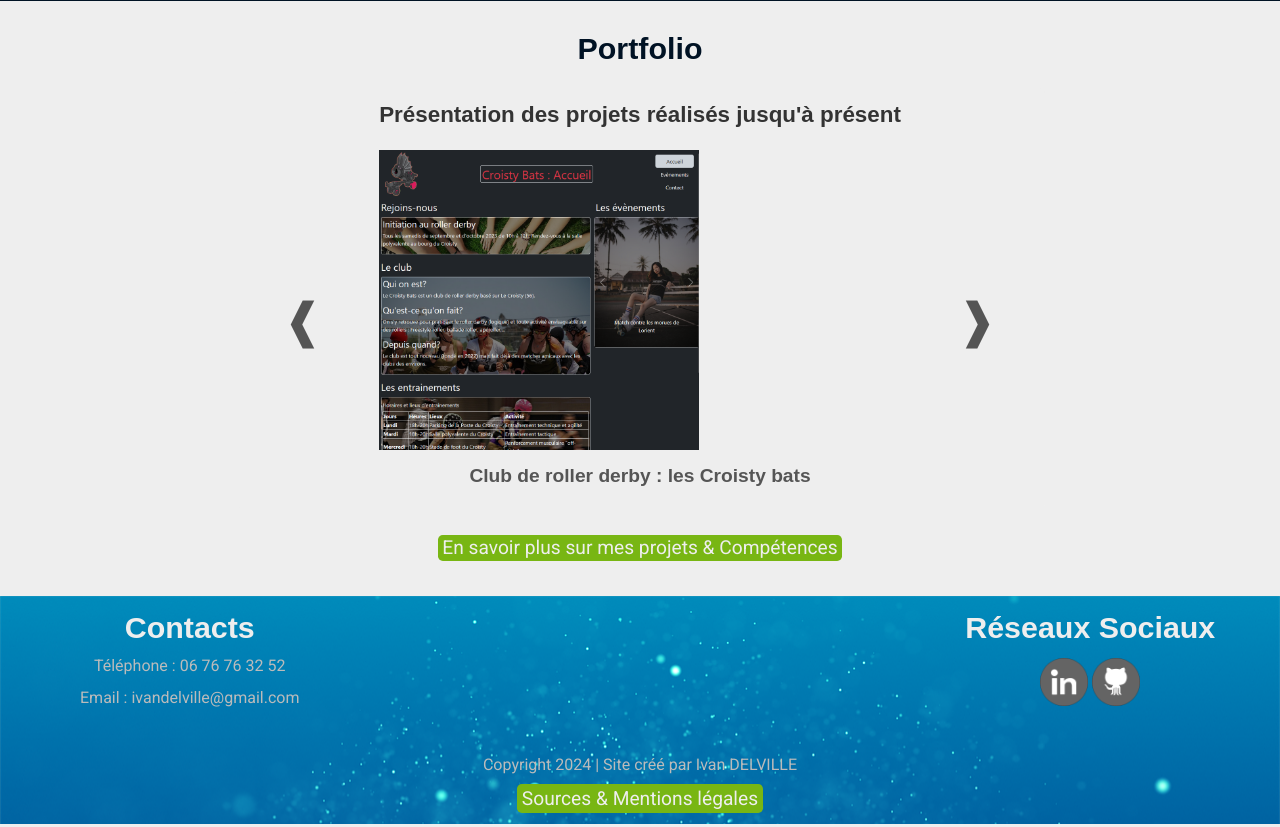
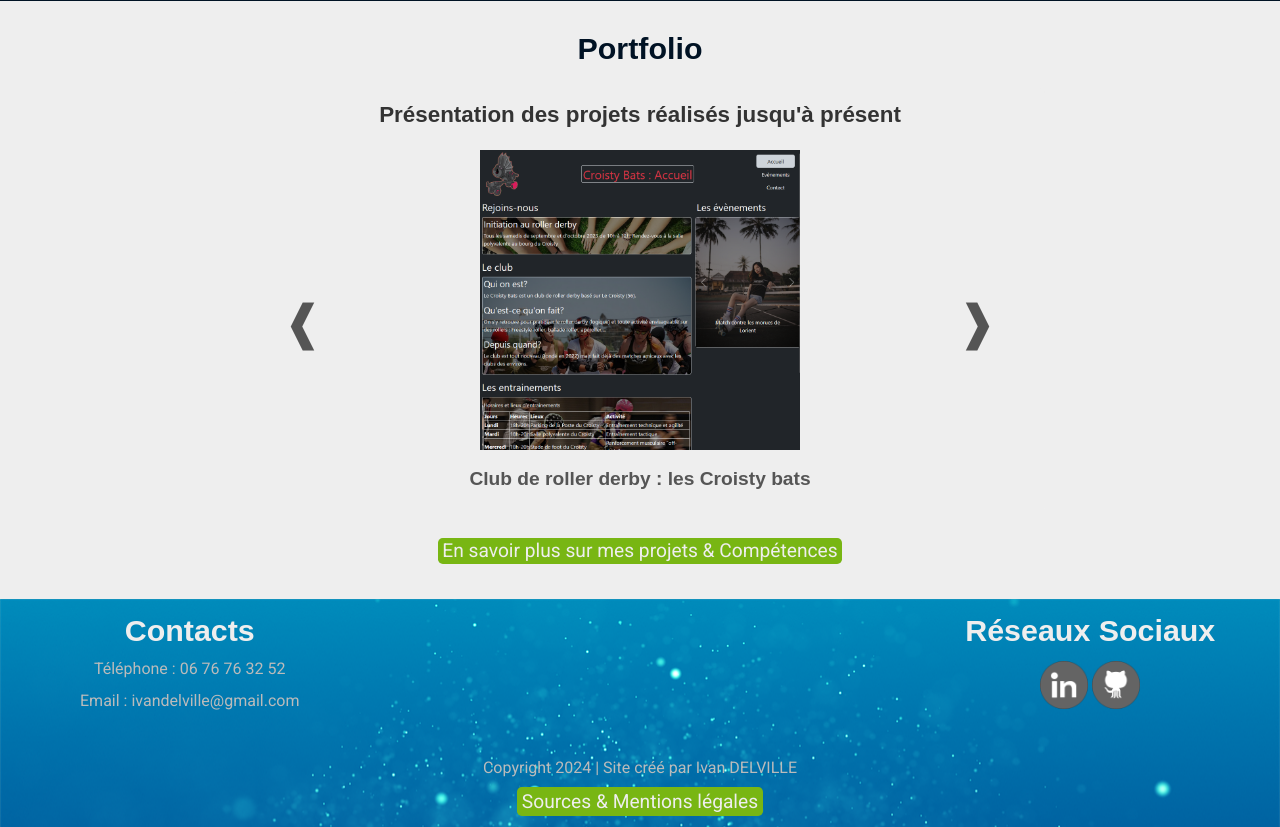
Before and after one commit to Popov505/CV, a PHP site: page / in a window 1280 px wide. Shown: the part 862-1689 px from the top of the page. Run offline with PHP 8.4, Linux system fonts and the light colour scheme.

Commit message:
margin added in slide of index

```diff
--- a/public/styles/index.css
+++ b/public/styles/index.css
@@ -105,9 +105,6 @@ main article .scroll-section .scroll-div {
 .portfolio .carrousel .slide {
   grid-area: slide;
   opacity: 0;
-  display: flex;
-  flex-direction: column;
-  gap: 1rem;
 }
 .portfolio .carrousel .active {
   opacity: 1;
@@ -121,6 +118,7 @@ main article .scroll-section .scroll-div {
 }
 .portfolio .slide .title {
   color: var(--paler-grey);
+  margin-top: 1rem;
 }
 @keyframes slide-activation {
   0% {
```
